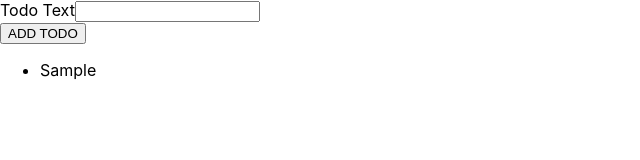
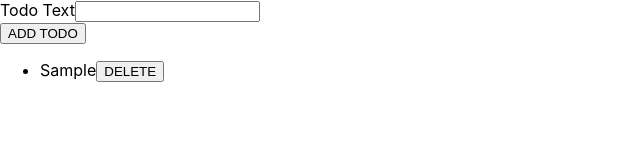
Before and after one commit to muhammadyousuf/React-Typescript-Todo, a React (Create React App) app: page / in a window 1280 px wide. Both pictures are taken after typing "Sample" into the empty fields and a click on the button "ADD TODO". Shown: the top 160 px of the page, without its empty margins (0-640 px from the left). Built offline with nearby package versions, Linux system fonts and the light colour scheme.

Commit message:
delet todo

```diff
--- a/src/App.tsx
+++ b/src/App.tsx
@@ -7,14 +7,20 @@ const App: React.FC = () => {
   const [todos, setTodes] = useState<Todo[]>([]);
 
   const addTodoHandler = (text: string) => {
-    console.log("text", text)
     setTodes(prevTodo => [...prevTodo, { id: Math.random().toString(), text }])
+  }
+
+  const todoDeleteHandler = (todoId: string) => {
+    console.log("todoId", todoId)
+    setTodes(prevTodo => {
+      return prevTodo.filter(todo => todo.id !== todoId)
+    })
   }
 
   return (
     <div >
       <NewTodo onAddTodo={addTodoHandler} />
-      <TodoList items={todos}  />
+      <TodoList items={todos} onDeleteTodo={todoDeleteHandler} />
     </div>
   );
 }
--- a/src/component/TodoList.tsx
+++ b/src/component/TodoList.tsx
@@ -4,7 +4,8 @@ interface TodoListProps {
     items: {
         id: string,
         text: string
-    }[]
+    }[],
+    onDeleteTodo: (id: string) => void
 
 
 };
@@ -16,7 +17,10 @@ const TodoList: React.FC<TodoListProps> = (props) => {
         {
             props.items.map(item => {
                 return (
-                    <li key={item.id} >{item.text}</li>
+                    <li key={item.id} >
+                        <span>{item.text}</span>
+                        <button onClick={() => props.onDeleteTodo(item.id)} >DELETE</button>
+                    </li>
                 )
             })
         }
```
